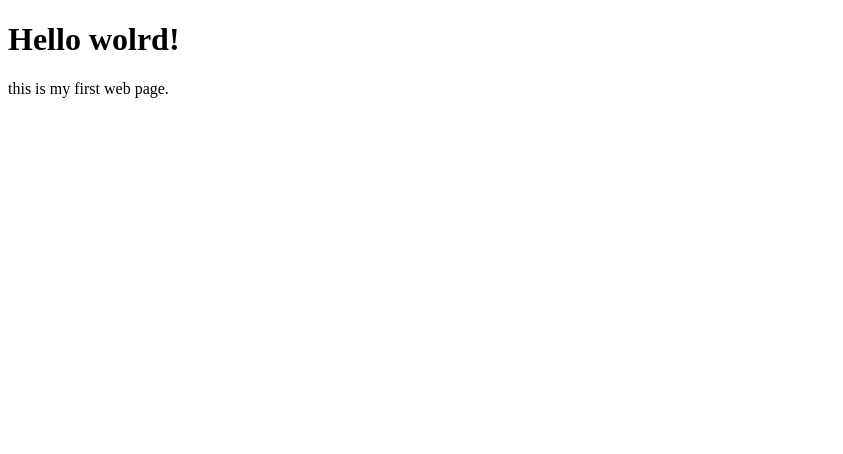
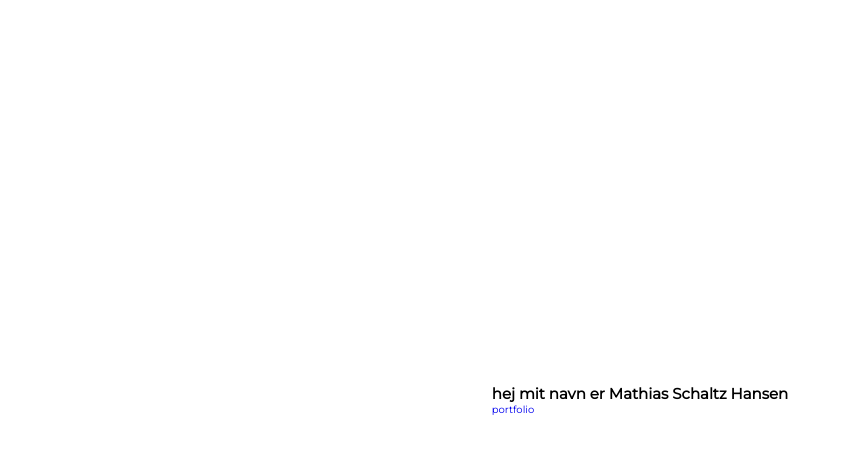
Before and after one commit to SaltedFishy03/SaltedFishy03..github.io, a plain HTML site: page index.html in a window 1280 px wide. Shown: the whole page, without its empty margins (0-843 px from the left). Drawn offline with Linux system fonts and the light colour scheme.

Commit message:
til stationer

```diff
--- a/index.html
+++ b/index.html
@@ -1,19 +1,23 @@
 <!DOCTYPE html>
 <html lang="en">
+<head>
+    <meta charset="UTF-8">
+    <meta name="viewport" content="width=device-width, initial-scale=1.0">
+    <title>Portfolio</title>
 
-    <head>
-        <meta charset="UTF-8">
-        <meta name="author" content="Mathias Schaltz"
-        <meta name="description" content="this is my first time making a website using vs-code, and learning how to use html and css."
-        <link rel="stylesheet" href="style.css">
+    <link rel="stylesheet" href="style.css" type="text/css">
+    <link href='https://fonts.googleapis.com/css?family=Montserrat' rel='stylesheet'>
 
-        <title>Portofolio</title>
-        <link rel="icon" href="Skærmbillede 2022-08-09 123714.png"
-        type="image/x-icon">
-    </head>
-
-    <body>
-        <h1>Hello wolrd!</h1>
-        <p>this is my first web page.</p>
-    </body>
+<body>
+<!-- Hero Section-->
+<section id="hero">
+    <div class="hero container">
+        <div>
+            <h1>hej mit navn er Mathias Schaltz Hansen</h1>
+            <a href="#" type="button" class="cta">portfolio</a>
+        </div>
+    </div>
+</section>
+<!--end hero section-->
+</body>
 </html>
--- a/style.css
+++ b/style.css
@@ -1,9 +1,22 @@
 
-html {
-    font-size: 22px
+*{
+    padding: 0;
+    margin: 0;
+    box-sizing: border-box;
+
 }
 
-body   {
-    background: color #333;
-    color: whitesmoke;
+html{
+    font-size: 10px;
+    font-family: Montserrat, sans-serif;
 }
+a{
+    text-decoration: none;
+}
+.container{
+    min-height: 100vh;
+    width: 100%;
+    display: flex;
+    align-items: center;
+    justify-content: center;
+}
```
Also changed, not shown: imgs/HTMLlogo.png (deleted), imgs/hero-bg.png (added), imgs/img-1.png (added), imgs/img-2.png (added).
